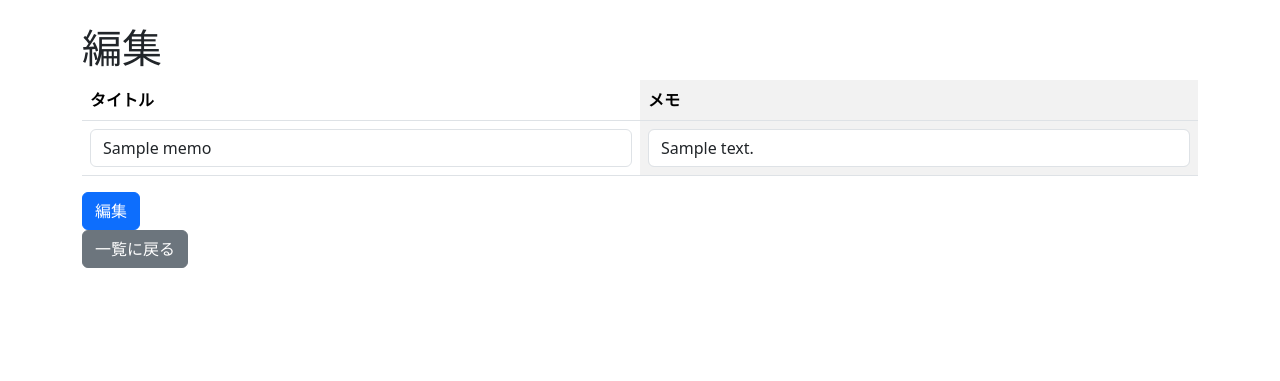
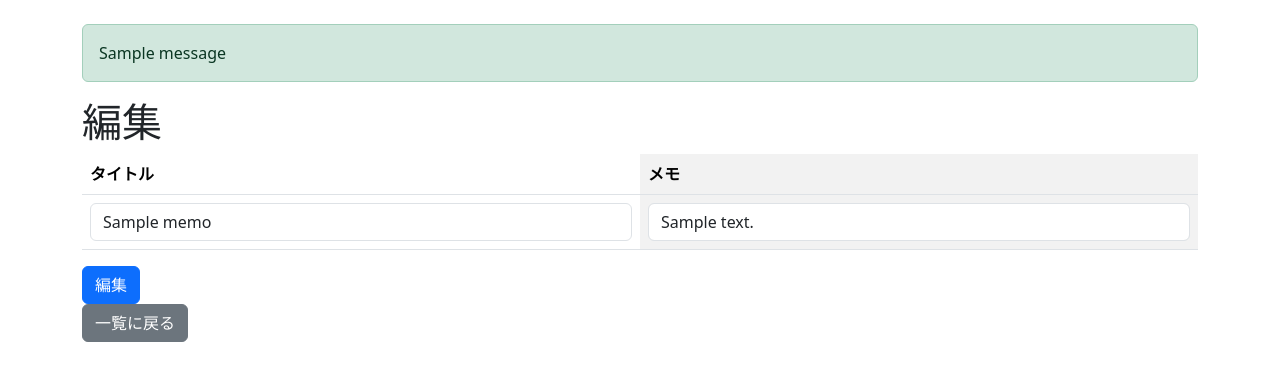
Before and after one commit to SoukenProg/Udemy_MemoApp_Improvement, a Flask app: page /1/edit in a window 1280 px wide. Shown: the top 381 px of the page. Run offline with Flask 3, Linux system fonts and the light colour scheme; a user stored in the database is signed in; tables that the repository leaves empty hold one stand-in row (values such as "Sample post"); one stand-in notice (Sample message) is shown.

Commit message:
アラートを実装

```diff
--- a/app.py
+++ b/app.py
@@ -1,7 +1,7 @@
 import os
 from pathlib import Path
 
-from flask import Flask, render_template, request, redirect
+from flask import Flask, flash, render_template, request, redirect
 from flask_login import (
     UserMixin,
     LoginManager,
@@ -56,6 +56,7 @@ def create_app():
     @app.route("/logout", methods=["GET"])
     def logout():
         logout_user()
+        flash("ログアウトしました。","secondary")
         return redirect("/")
 
     # ユーザー登録
@@ -83,11 +84,12 @@ def create_app():
                     {"userid": userid, "password": pass_hash},
                 )
                 db.session.commit()
+                flash("ユーザー登録に成功しました","success")
                 return redirect("/login")
 
             error_message = "入力されたユーザーIDはすでに利用されています"
-
-        return render_template("signup.html", error_message=error_message)
+            flash(error_message,"danger")
+        return render_template("signup.html")
 
     @app.route("/login", methods=["GET", "POST"])
     def login():
@@ -107,12 +109,12 @@ def create_app():
             if pass_hash is not None and check_password_hash(pass_hash, password):
                 user = User(userid)
                 login_user(user)
+                flash("ログインに成功しました", "success")
                 return redirect("/")
 
             error_message = "入力されたIDもしくはパスワードは誤っています"
-
-        return render_template("login.html", userid=userid, error_message=error_message)
-
+            flash(error_message, "danger")
+        return render_template("login.html", userid=userid)
     @app.route("/")
     @login_required
     def top():
@@ -162,7 +164,7 @@ def create_app():
 
             db.session.add(new_memo)
             db.session.commit()
-
+            flash("メモの登録に成功しました。","success")
             return redirect("/")
 
         return render_template("regist.html")
@@ -186,6 +188,7 @@ def create_app():
             post.body = request.form.get("body")
 
             db.session.commit()
+            flash("メモの編集に成功しました。", "primary")
             return redirect("/")
 
         return render_template("edit.html", post=post)
@@ -206,6 +209,7 @@ def create_app():
         if request.method == "POST":
             db.session.delete(post)
             db.session.commit()
+            flash("メモの削除に成功しました。", "secondary")
             return redirect("/")
 
         return render_template("delete.html", post=post)
--- a/templates/base.html
+++ b/templates/base.html
@@ -11,6 +11,15 @@
 </head>
 <body>
     <div class="container mt-4">
+        <!-- flash メッセージ部分 -->
+        {% with messages = get_flashed_messages(with_categories=true) %}
+        {% if messages %}
+            {% for category, message in messages %}
+            <div class="alert alert-{{category}}">{{ message }}</div>
+            {% endfor %}
+        {% endif %}
+        {% endwith %}
+        {% block body %}{% endblock %}
         {%  block content %}
         {% endblock %}
     </div>
```
